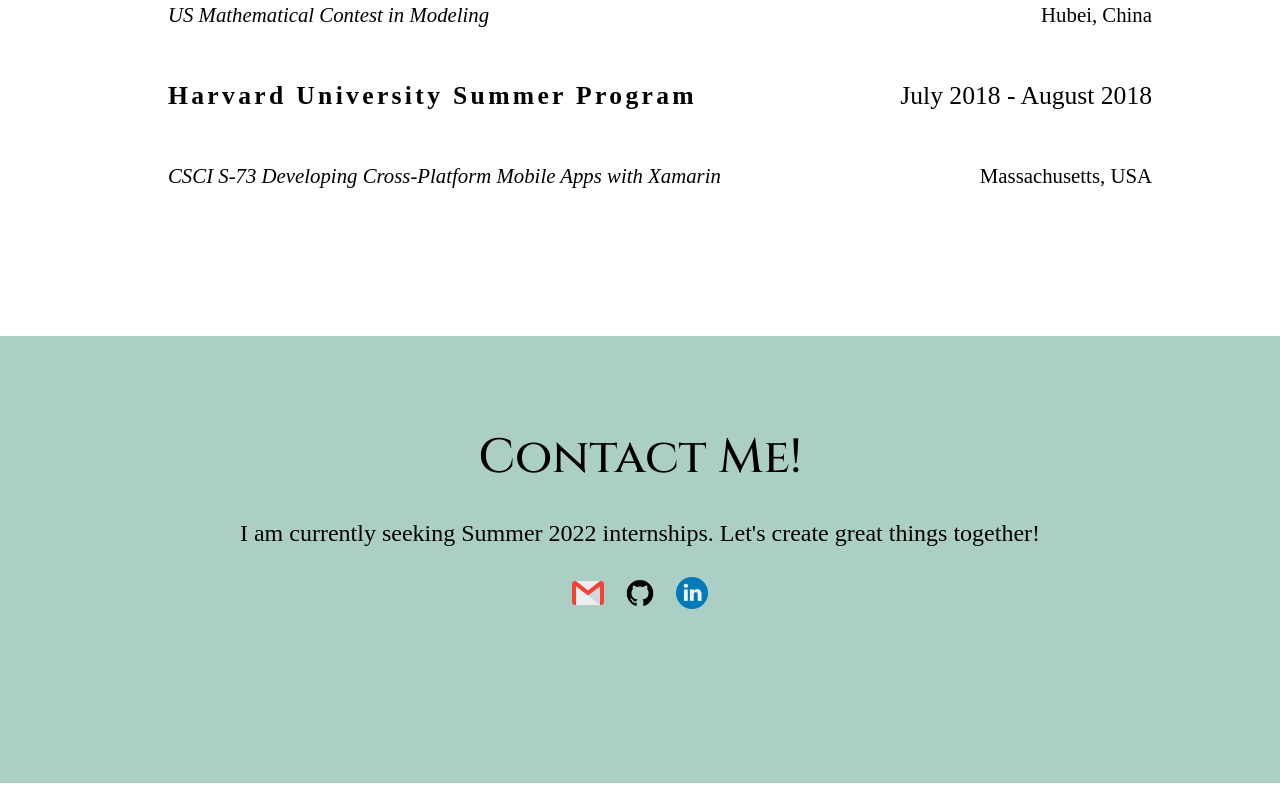
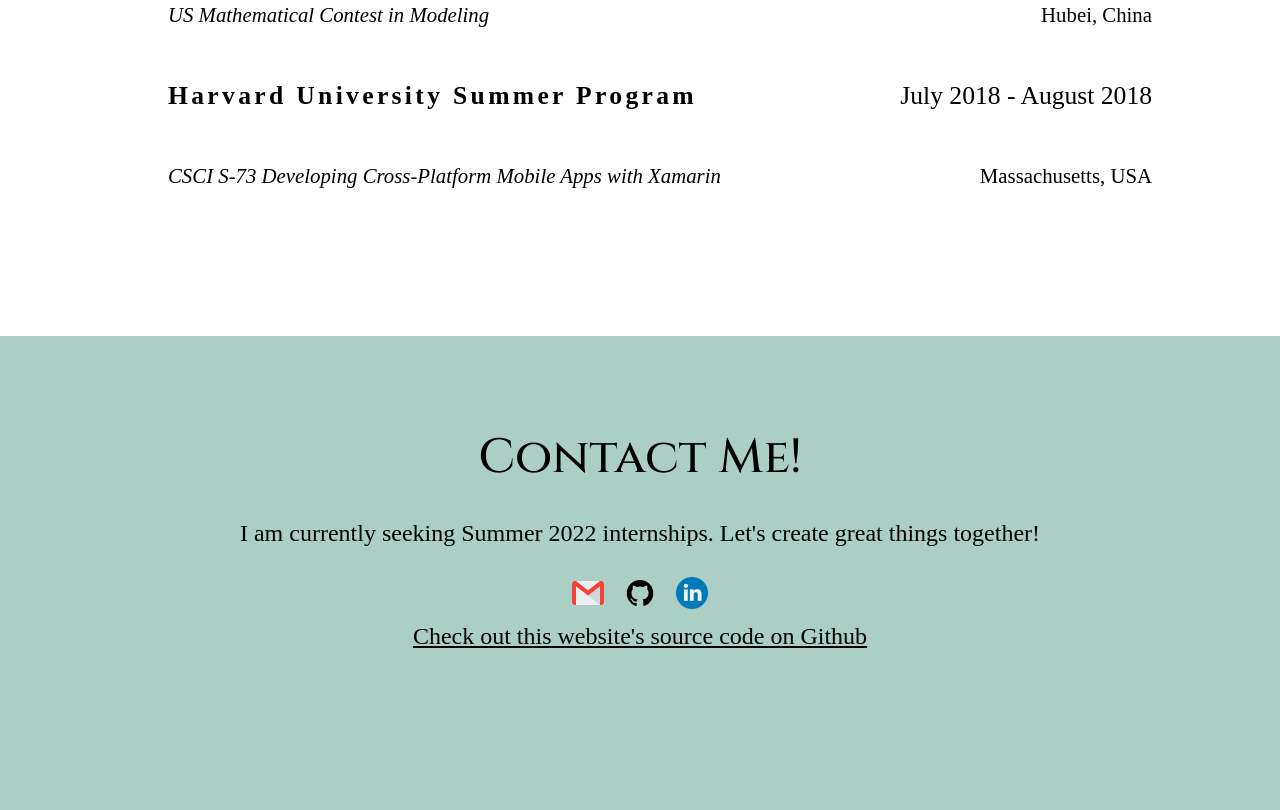
Before and after one commit to Jason-TianrenTan/Portfolio-Gatsby, a Gatsby site: page / in a window 1280 px wide. Shown: the part 6793-7603 px from the top of the page. Before the commit the page ends 7576 px from the top, so only its background shows below. Built offline with nearby package versions, Linux system fonts and the light colour scheme; Gatsby itself is replaced by a stand-in of ours; a web font is replaced by a local one.

Commit message:
add github link

```diff
--- a/src/components/footer.js
+++ b/src/components/footer.js
@@ -10,6 +10,7 @@
           <h1>Contact Me!</h1>
           <h2>I am currently seeking Summer 2022 internships. Let's create great things together!</h2>
           <Social />
+          <a className="github-link" href="https://github.com/Jason-TianrenTan/Portfolio-Gatsby">Check out this website's source code on Github</a>
         </div>
       </div>
     </div>
--- a/src/styles/footer.scss
+++ b/src/styles/footer.scss
@@ -29,4 +29,10 @@
     color: black;
   }
 
+  .github-link {
+      font-size: 1.5rem;
+      font-weight: normal;
+      font-family: 'Quattrocento';
+      color: black;
+  }
 }
```
